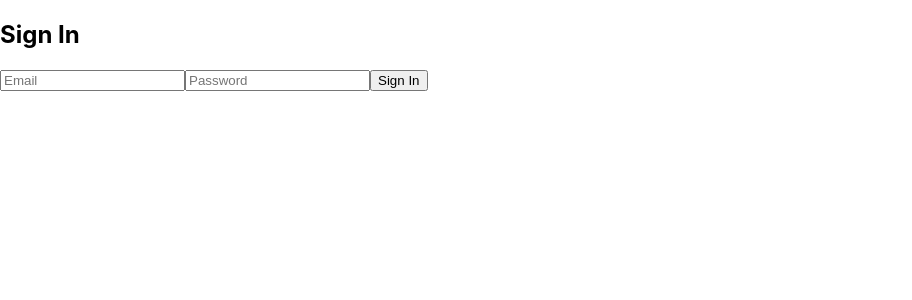
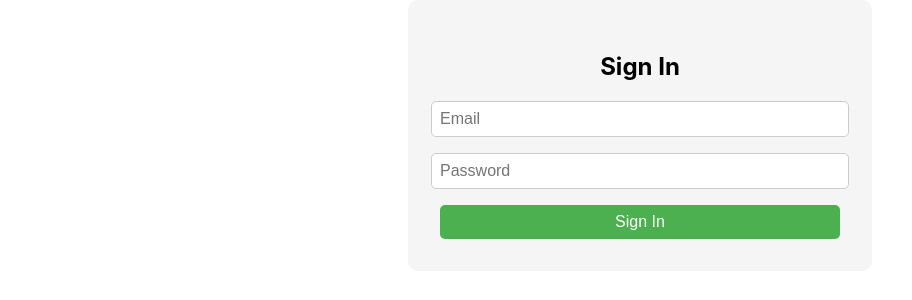
Before and after one commit to SomarGuy/personal-finance-dashboard, a React (Create React App) app: page /signin in a window 1280 px wide. Shown: the top 300 px of the page, without its empty margins (0-912 px from the left). Built offline with nearby package versions, Linux system fonts and the light colour scheme.

Commit message:
styling for signup and signin

```diff
--- a/src/components/Authentication/SignIn.css
+++ b/src/components/Authentication/SignIn.css
@@ -0,0 +1,34 @@
+form {
+  display: flex;
+  flex-direction: column;
+  align-items: center;
+  max-width: 400px;
+  margin: 0 auto;
+  padding: 2rem;
+  background-color: #f5f5f5;
+  border-radius: 10px;
+}
+
+input {
+  width: 100%;
+  margin-bottom: 1rem;
+  padding: 0.5rem;
+  font-size: 1rem;
+  border-radius: 5px;
+  border: 1px solid #ccc;
+}
+
+button {
+  width: 100%;
+  padding: 0.5rem;
+  font-size: 1rem;
+  border-radius: 5px;
+  border: none;
+  background-color: #4caf50;
+  color: white;
+  cursor: pointer;
+}
+
+button:hover {
+  background-color: #45a049;
+}
--- a/src/components/Authentication/SignIn.js
+++ b/src/components/Authentication/SignIn.js
@@ -2,7 +2,7 @@ import React, { useState } from 'react';
 import { auth } from '../../firebase';
 import { signInWithEmailAndPassword } from "firebase/auth";
 import { useHistory } from 'react-router-dom';
-
+import './SignIn.css';
 const SignIn = () => {
   const [email, setEmail] = useState('');
   const [password, setPassword] = useState('');
--- a/src/components/Authentication/SignUp.css
+++ b/src/components/Authentication/SignUp.css
@@ -0,0 +1,34 @@
+form {
+  display: flex;
+  flex-direction: column;
+  align-items: center;
+  max-width: 400px;
+  margin: 0 auto;
+  padding: 2rem;
+  background-color: #f5f5f5;
+  border-radius: 10px;
+}
+
+input {
+  width: 100%;
+  margin-bottom: 1rem;
+  padding: 0.5rem;
+  font-size: 1rem;
+  border-radius: 5px;
+  border: 1px solid #ccc;
+}
+
+button {
+  width: 100%;
+  padding: 0.5rem;
+  font-size: 1rem;
+  border-radius: 5px;
+  border: none;
+  background-color: #4caf50;
+  color: white;
+  cursor: pointer;
+}
+
+button:hover {
+  background-color: #45a049;
+}
--- a/src/components/Authentication/SignUp.js
+++ b/src/components/Authentication/SignUp.js
@@ -1,7 +1,7 @@
 import React, { useState } from 'react';
 import { auth } from '../../firebase';
 import { createUserWithEmailAndPassword } from "firebase/auth";
-
+import './SignUp.css';
 const SignUp = () => {
   const [email, setEmail] = useState('');
   const [password, setPassword] = useState('');
```
